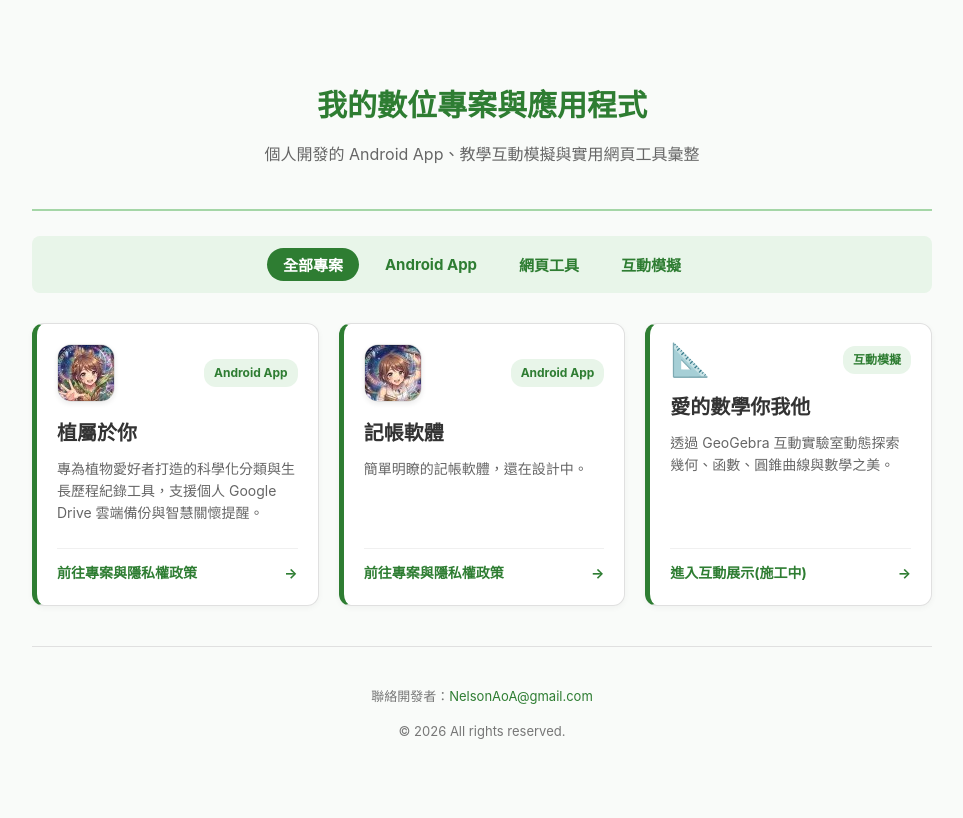
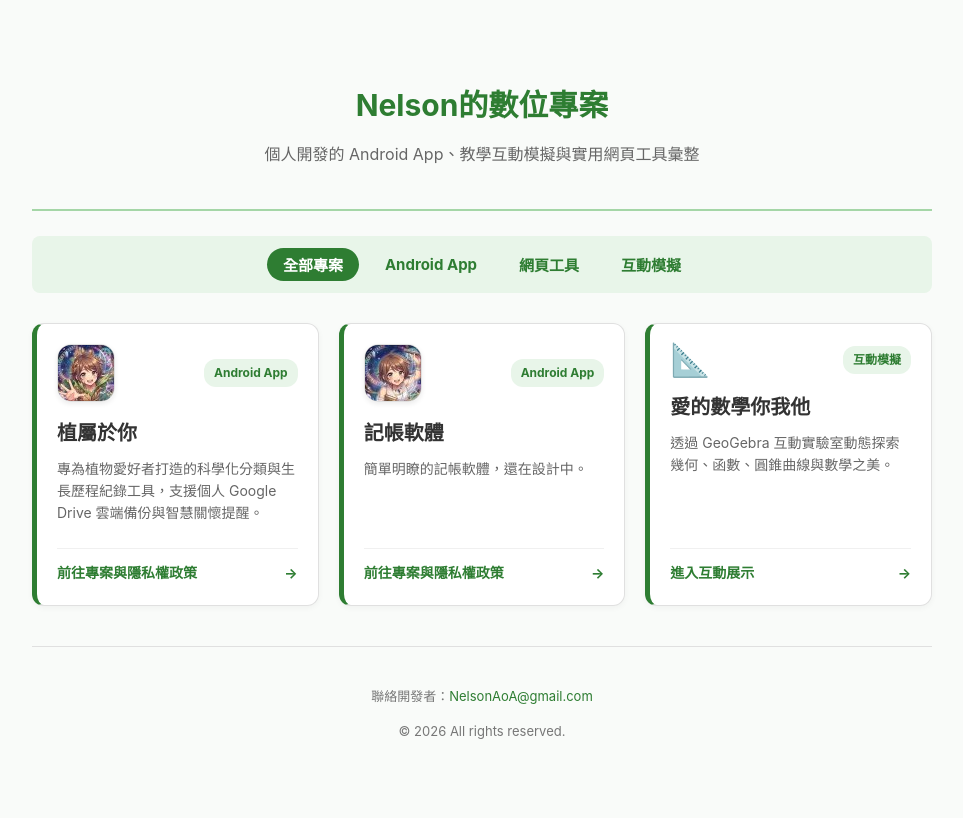
Before and after one commit to nelsonaoa/nelsonaoa.github.io, a plain HTML site: page index.html in a window 1280 px wide. Shown: the whole page, without its empty margins (158-1121 px from the left). Drawn offline with Linux system fonts and the light colour scheme.

Commit message:
Update project title and header to 'Nelson的數位專案'

```diff
--- a/index.html
+++ b/index.html
@@ -3,13 +3,13 @@
 <head>
     <meta charset="UTF-8">
     <meta name="viewport" content="width=device-width, initial-scale=1.0">
-    <title>專案與應用程式總覽 (Projects & Apps)</title>
+    <title>Nelson的數位專案</title>
     <link rel="stylesheet" href="style.css">
 </head>
 <body>
 
     <header>
-        <h1>我的數位專案與應用程式</h1>
+        <h1>Nelson的數位專案</h1>
         <p class="subtitle">個人開發的 Android App、教學互動模擬與實用網頁工具彙整</p>
     </header>
 
@@ -66,7 +66,7 @@
                 <p>透過 GeoGebra 互動實驗室動態探索幾何、函數、圓錐曲線與數學之美。</p>
             </div>
             <div class="card-footer">
-                <span>進入互動展示(施工中)</span>
+                <span>進入互動展示</span>
                 <span class="arrow">→</span>
             </div>
         </a>
```
